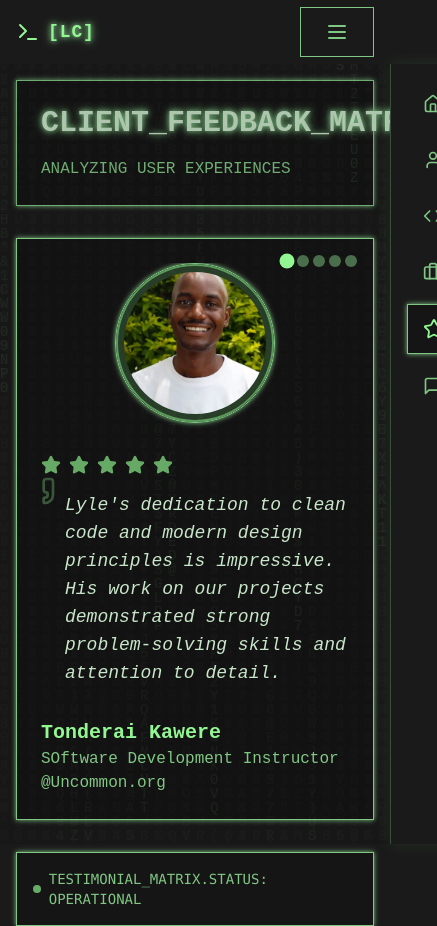
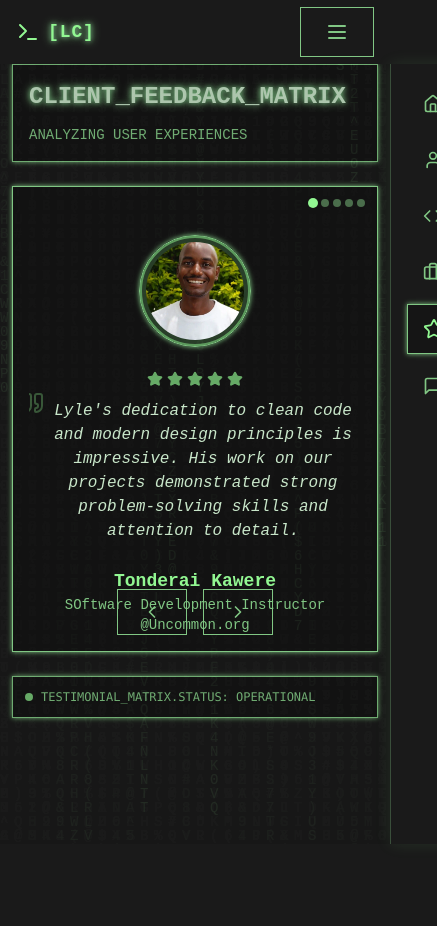
Before and after one commit to lyle-bongani/my-main-portfolio, a React (Create React App) app: page /testimonials in a window 390 px wide. Shown: the whole page, 437 px wide, since content can reach past the window. After the commit the page ends 844 px from the top, so only its background shows below. Built offline with nearby package versions, Linux system fonts and the light colour scheme.

Commit message:
second committtttsssstssssseee

```diff
--- a/src/pages/Testimonials.tsx
+++ b/src/pages/Testimonials.tsx
@@ -90,15 +90,15 @@ const Testimonials = () => {
     }, [bootComplete, testimonials.length]);
 
     return (
-        <div className="min-h-screen pt-20 px-4 bg-[#1a1a1a]">
+        <div className="min-h-screen pt-16 sm:pt-20 px-3 sm:px-4 bg-[#1a1a1a]">
             <MatrixRain />
             <div className="max-w-6xl mx-auto">
                 {!bootComplete ? (
-                    <div className="absolute inset-0 z-10 flex items-center justify-center">
-                        <div className="cyber-border p-8 bg-[#1a1a1a] max-w-2xl w-full">
+                    <div className="absolute inset-0 z-10 flex items-center justify-center px-3">
+                        <div className="cyber-border p-4 sm:p-8 bg-[#1a1a1a] w-full max-w-lg">
                             <div className="space-y-3">
                                 {systemStatus.map((message, index) => (
-                                    <p key={index} className="text-[#c8e6c9] font-mono flex items-center gap-3">
+                                    <p key={index} className="text-[#c8e6c9] font-mono text-sm sm:text-base flex items-center gap-3">
                                         <Terminal className="w-4 h-4" />
                                         <span>{message}</span>
                                     </p>
@@ -107,40 +107,42 @@ const Testimonials = () => {
                         </div>
                     </div>
                 ) : (
-                    <div className="space-y-8 animate-fadeIn">
+                    <div className="space-y-6 sm:space-y-8 animate-fadeIn">
                         {/* Header */}
-                        <div className="cyber-border p-6">
-                            <h1 className="text-3xl md:text-4xl font-bold cyber-glitch text-[#c8e6c9] mb-4">
+                        <div className="cyber-border p-4 sm:p-6">
+                            <h1 className="text-2xl sm:text-3xl md:text-4xl font-bold cyber-glitch text-[#c8e6c9] mb-3 sm:mb-4">
                                 CLIENT_FEEDBACK_MATRIX
                             </h1>
-                            <p className="text-[#81c784]">ANALYZING USER EXPERIENCES</p>
+                            <p className="text-[#81c784] text-sm sm:text-base">ANALYZING USER EXPERIENCES</p>
                         </div>
 
                         {/* Testimonials Display */}
-                        <div className="relative cyber-border p-6 bg-[#1a1a1a] min-h-[400px]">
-                            <div className="absolute top-4 right-4 flex gap-1">
+                        <div className="relative cyber-border p-4 sm:p-6 bg-[#1a1a1a] min-h-[450px] sm:min-h-[400px]">
+                            <div className="absolute top-3 sm:top-4 right-3 sm:right-4 flex gap-1">
                                 {testimonials.map((_, index) => (
                                     <button
                                         key={index}
                                         onClick={() => setActiveTestimonial(index)}
-                                        className={`w-3 h-3 rounded-full transition-all duration-300 ${activeTestimonial === index ? 'bg-[#92f792] scale-125' : 'bg-[#81c784] opacity-50'
-                                            }`}
+                                        className={`w-2 h-2 sm:w-3 sm:h-3 rounded-full transition-all duration-300 ${
+                                            activeTestimonial === index ? 'bg-[#92f792] scale-125' : 'bg-[#81c784] opacity-50'
+                                        }`}
                                     />
                                 ))}
                             </div>
 
-                            <div className="relative overflow-hidden">
+                            <div className="relative overflow-hidden pt-8 sm:pt-4">
                                 {testimonials.map((testimonial, index) => (
                                     <div
                                         key={testimonial.id}
-                                        className={`transition-all duration-500 ${activeTestimonial === index
-                                            ? 'opacity-100 translate-x-0'
-                                            : 'opacity-0 translate-x-full absolute top-0 left-0'
-                                            }`}
+                                        className={`transition-all duration-500 ${
+                                            activeTestimonial === index
+                                                ? 'opacity-100 translate-x-0'
+                                                : 'opacity-0 translate-x-full absolute top-0 left-0'
+                                        }`}
                                     >
-                                        <div className="flex flex-col md:flex-row items-center gap-8">
+                                        <div className="flex flex-col items-center gap-6 sm:gap-8">
                                             {/* Avatar */}
-                                            <div className="relative w-40 h-40 cyber-border p-2 rounded-full overflow-hidden group">
+                                            <div className="relative w-28 h-28 sm:w-40 sm:h-40 cyber-border p-1.5 sm:p-2 rounded-full overflow-hidden group">
                                                 <div className="absolute inset-0 bg-[#92f792] opacity-20 group-hover:opacity-30 transition-opacity" />
                                                 <img
                                                     src={testimonial.avatar}
@@ -151,37 +153,53 @@ const Testimonials = () => {
                                             </div>
 
                                             {/* Content */}
-                                            <div className="flex-1 space-y-4">
-                                                <div className="flex items-center gap-2 mb-2">
+                                            <div className="flex-1 space-y-3 sm:space-y-4 text-center sm:text-left">
+                                                <div className="flex items-center justify-center sm:justify-start gap-1 sm:gap-2 mb-2">
                                                     {[...Array(testimonial.rating)].map((_, i) => (
                                                         <Star
                                                             key={i}
-                                                            className="w-5 h-5 text-[#92f792] fill-current animate-pulse"
+                                                            className="w-4 h-4 sm:w-5 sm:h-5 text-[#92f792] fill-current animate-pulse"
                                                         />
                                                     ))}
                                                 </div>
                                                 <div className="relative">
-                                                    <Quote className="absolute -top-4 -left-4 w-8 h-8 text-[#92f792] opacity-30" />
-                                                    <p className="text-[#c8e6c9] text-lg italic pl-6">
+                                                    <Quote className="absolute -top-2 sm:-top-4 -left-2 sm:-left-4 w-6 h-6 sm:w-8 sm:h-8 text-[#92f792] opacity-30" />
+                                                    <p className="text-[#c8e6c9] text-base sm:text-lg italic pl-4 sm:pl-6">
                                                         {testimonial.message}
                                                     </p>
                                                 </div>
-                                                <div className="pt-4">
-                                                    <h3 className="text-[#92f792] text-xl font-bold">{testimonial.name}</h3>
-                                                    <p className="text-[#81c784]">{testimonial.role}</p>
+                                                <div className="pt-3 sm:pt-4">
+                                                    <h3 className="text-[#92f792] text-lg sm:text-xl font-bold">{testimonial.name}</h3>
+                                                    <p className="text-[#81c784] text-sm sm:text-base">{testimonial.role}</p>
                                                 </div>
                                             </div>
                                         </div>
                                     </div>
                                 ))}
                             </div>
+
+                            {/* Navigation Buttons */}
+                            <div className="absolute bottom-4 left-0 right-0 flex justify-center gap-4 sm:gap-6">
+                                <button
+                                    onClick={() => setActiveTestimonial((prev) => (prev - 1 + testimonials.length) % testimonials.length)}
+                                    className="cyber-button p-2 sm:p-3 hover:text-[#92f792] transition-colors"
+                                >
+                                    <ChevronLeft className="w-5 h-5 sm:w-6 sm:h-6" />
+                                </button>
+                                <button
+                                    onClick={() => setActiveTestimonial((prev) => (prev + 1) % testimonials.length)}
+                                    className="cyber-button p-2 sm:p-3 hover:text-[#92f792] transition-colors"
+                                >
+                                    <ChevronRight className="w-5 h-5 sm:w-6 sm:h-6" />
+                                </button>
+                            </div>
                         </div>
 
                         {/* System Status */}
-                        <div className="cyber-border p-4">
+                        <div className="cyber-border p-3 sm:p-4">
                             <div className="flex items-center gap-2 text-[#81c784]">
                                 <div className="w-2 h-2 rounded-full bg-[#92f792] animate-pulse"></div>
-                                <span className="text-sm font-mono">TESTIMONIAL_MATRIX.STATUS: OPERATIONAL</span>
+                                <span className="text-xs sm:text-sm font-mono">TESTIMONIAL_MATRIX.STATUS: OPERATIONAL</span>
                             </div>
                         </div>
                     </div>
```
